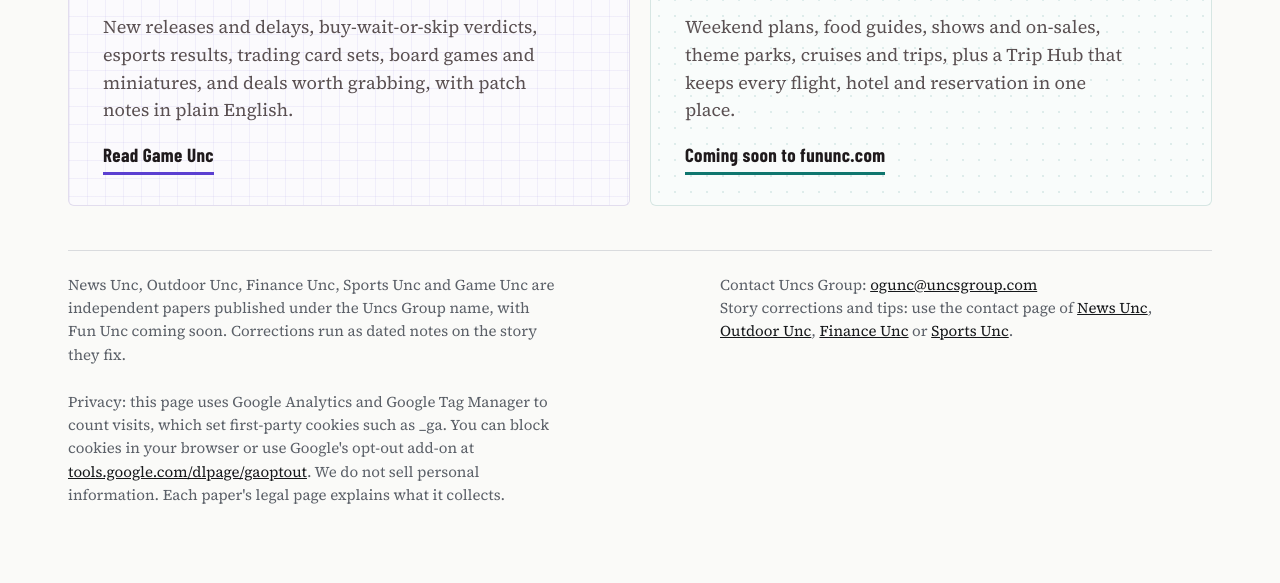
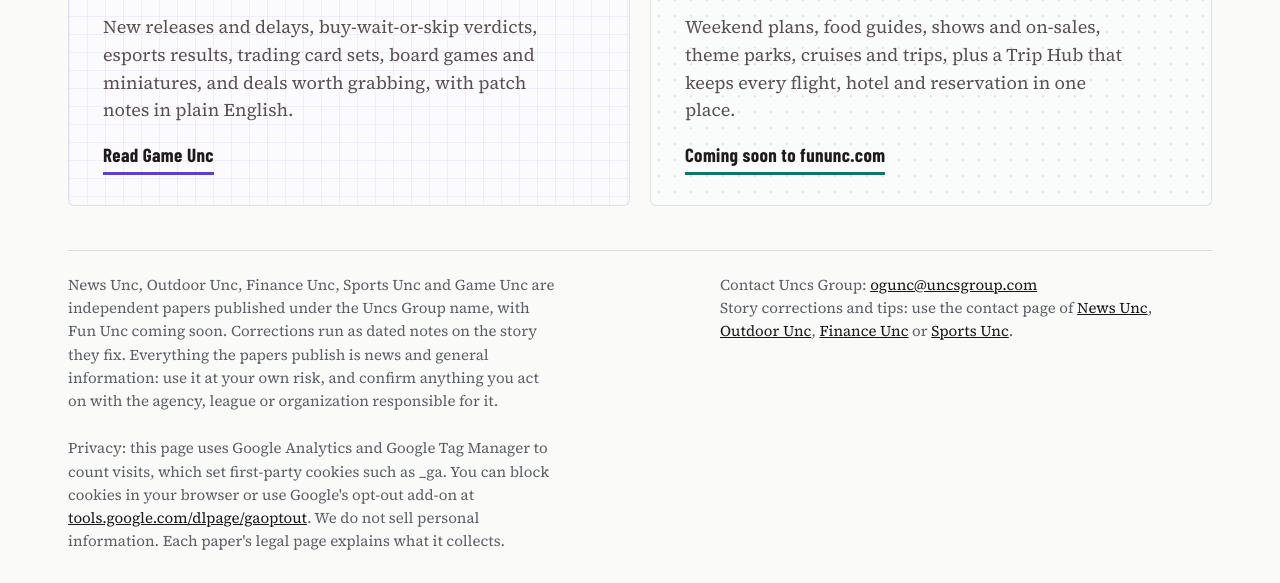
Before and after one commit to outdooruncs-maker/uncsgroup, a plain HTML site: page public/index.html in a window 1280 px wide. Shown: the part 1537-2120 px from the top of the page. Before the commit the page ends 2073 px from the top, so only its background shows below. Drawn offline with nearby package versions, Linux system fonts and the light colour scheme; a web font is replaced by a local one.

Commit message:
Footer: use-at-your-own-risk and confirm-with-the-responsible-agency note
Co-Authored-By: Claude Opus 5.5 <noreply@anthropic.com>
Claude-Session: https://claude.ai/code/session_01FbZtW1EGGnVLTJ9cj2XbkH

```diff
--- a/public/index.html
+++ b/public/index.html
@@ -366,7 +366,7 @@ height="0" width="0" style="display:none;visibility:hidden"></iframe></noscript>
 </main>
 
 <footer class="foot">
-  <p>News Unc, Outdoor Unc, Finance Unc, Sports Unc and Game Unc are independent papers published under the Uncs Group name, with Fun Unc coming soon. Corrections run as dated notes on the story they fix.</p>
+  <p>News Unc, Outdoor Unc, Finance Unc, Sports Unc and Game Unc are independent papers published under the Uncs Group name, with Fun Unc coming soon. Corrections run as dated notes on the story they fix. Everything the papers publish is news and general information: use it at your own risk, and confirm anything you act on with the agency, league or organization responsible for it.</p>
   <p>Contact Uncs Group: <a href="mailto:ogunc@uncsgroup.com">ogunc@uncsgroup.com</a><br>Story corrections and tips: use the contact page of <a href="https://www.newsunc.com/contact/">News Unc</a>, <a href="https://www.outdoorunc.com/contact/">Outdoor Unc</a>, <a href="https://www.financeunc.com/contact/">Finance Unc</a> or <a href="https://www.sportsunc.com/contact/">Sports Unc</a>.</p>
   <p>Privacy: this page uses Google Analytics and Google Tag Manager to count visits, which set first-party cookies such as _ga. You can block cookies in your browser or use Google's opt-out add-on at <a href="https://tools.google.com/dlpage/gaoptout">tools.google.com/dlpage/gaoptout</a>. We do not sell personal information. Each paper's legal page explains what it collects.</p>
 </footer>
```
